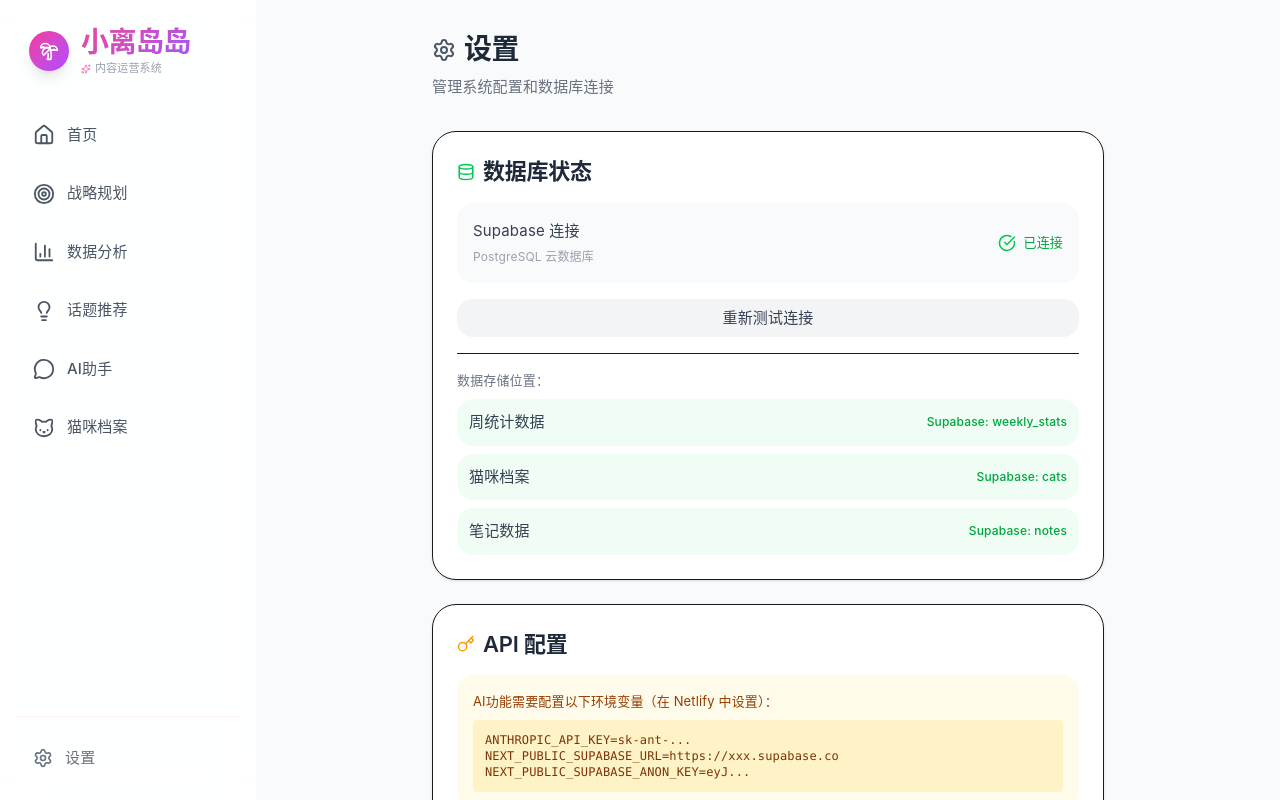
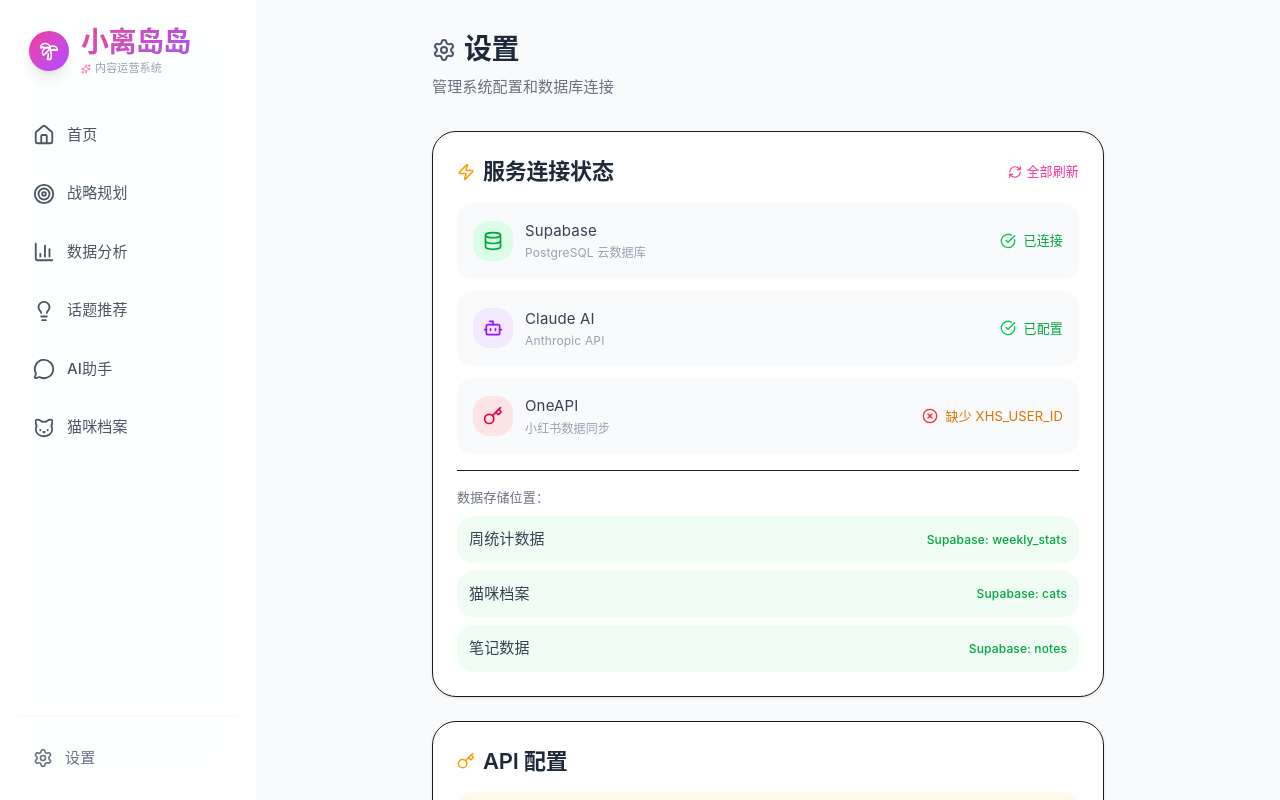
Before and after one commit to brianzhibo-design/DD, a Next.js app: page /settings in a window 1280 px wide. Shown: the top 800 px of the page. Built offline with nearby package versions, Linux system fonts and the light colour scheme; no server answers; the database is empty.

Commit message:
feat: add OneAPI and Claude AI status in settings page

```diff
--- a/src/app/api/chat/route.ts
+++ b/src/app/api/chat/route.ts
@@ -165,6 +165,6 @@
 export async function GET() {
   return NextResponse.json({
     status: 'ok',
-    apiKeyConfigured: !!process.env.ANTHROPIC_API_KEY
+    configured: !!process.env.ANTHROPIC_API_KEY
   })
 }
--- a/src/app/settings/page.tsx
+++ b/src/app/settings/page.tsx
@@ -1,22 +1,73 @@
 'use client';
 
 import { useState, useEffect } from 'react';
-import { Settings, Database, Key, AlertTriangle, CheckCircle, XCircle, RefreshCw } from 'lucide-react';
+import { Settings, Database, Key, AlertTriangle, CheckCircle, XCircle, RefreshCw, Bot, Zap } from 'lucide-react';
 import { testSupabaseConnection } from '@/lib/db';
 
+interface ApiStatus {
+  success: boolean;
+  message: string;
+}
+
 export default function SettingsPage() {
-  const [connectionStatus, setConnectionStatus] = useState<{success: boolean; message: string} | null>(null);
-  const [testing, setTesting] = useState(false);
+  const [supabaseStatus, setSupabaseStatus] = useState<ApiStatus | null>(null);
+  const [claudeStatus, setClaudeStatus] = useState<ApiStatus | null>(null);
+  const [oneapiStatus, setOneapiStatus] = useState<ApiStatus | null>(null);
+  const [testingSupabase, setTestingSupabase] = useState(false);
+  const [testingClaude, setTestingClaude] = useState(false);
+  const [testingOneapi, setTestingOneapi] = useState(false);
 
-  const testConnection = async () => {
-    setTesting(true);
+  const testSupabase = async () => {
+    setTestingSupabase(true);
     const result = await testSupabaseConnection();
-    setConnectionStatus(result);
-    setTesting(false);
+    setSupabaseStatus(result);
+    setTestingSupabase(false);
+  };
+
+  const testClaude = async () => {
+    setTestingClaude(true);
+    try {
+      const response = await fetch('/api/chat', { method: 'GET' });
+      const data = await response.json();
+      if (data.configured) {
+        setClaudeStatus({ success: true, message: '已配置' });
+      } else {
+        setClaudeStatus({ success: false, message: 'API Key 未配置' });
+      }
+    } catch {
+      setClaudeStatus({ success: false, message: '检测失败' });
+    }
+    setTestingClaude(false);
+  };
+
+  const testOneapi = async () => {
+    setTestingOneapi(true);
+    try {
+      const response = await fetch('/api/sync-xhs', { method: 'GET' });
+      const data = await response.json();
+      if (data.configured?.oneapiKey && data.configured?.xhsUserId) {
+        setOneapiStatus({ success: true, message: '已配置' });
+      } else if (data.configured?.oneapiKey) {
+        setOneapiStatus({ success: false, message: '缺少 XHS_USER_ID' });
+      } else if (data.configured?.xhsUserId) {
+        setOneapiStatus({ success: false, message: '缺少 ONEAPI_KEY' });
+      } else {
+        setOneapiStatus({ success: false, message: '未配置' });
+      }
+    } catch {
+      setOneapiStatus({ success: false, message: '检测失败' });
+    }
+    setTestingOneapi(false);
+  };
+
+  const testAllConnections = async () => {
+    testSupabase();
+    testClaude();
+    testOneapi();
   };
 
   useEffect(() => {
-    testConnection();
+    testAllConnections();
   }, []);
 
   return (
@@ -29,46 +80,98 @@
         <p className="text-gray-500">管理系统配置和数据库连接</p>
       </div>
 
-      {/* Database Status */}
+      {/* 服务连接状态 */}
       <div className="bg-white rounded-xl p-6 shadow-sm border mb-6">
-        <h2 className="font-bold text-gray-800 mb-4 flex items-center gap-2">
-          <Database size={18} className="text-green-500" />
-          数据库状态
-        </h2>
+        <div className="flex items-center justify-between mb-4">
+          <h2 className="font-bold text-gray-800 flex items-center gap-2">
+            <Zap size={18} className="text-amber-500" />
+            服务连接状态
+          </h2>
+          <button
+            onClick={testAllConnections}
+            disabled={testingSupabase || testingClaude || testingOneapi}
+            className="text-sm text-pink-500 hover:text-pink-600 flex items-center gap-1 disabled:opacity-50"
+          >
+            <RefreshCw size={14} className={(testingSupabase || testingClaude || testingOneapi) ? 'animate-spin' : ''} />
+            全部刷新
+          </button>
+        </div>
 
-        <div className="space-y-4">
+        <div className="space-y-3">
+          {/* Supabase */}
           <div className="flex items-center justify-between p-4 bg-gray-50 rounded-lg">
-            <div>
-              <p className="font-medium text-gray-700">Supabase 连接</p>
-              <p className="text-xs text-gray-400 mt-1">PostgreSQL 云数据库</p>
+            <div className="flex items-center gap-3">
+              <div className="w-10 h-10 bg-green-100 rounded-lg flex items-center justify-center">
+                <Database size={20} className="text-green-600" />
+              </div>
+              <div>
+                <p className="font-medium text-gray-700">Supabase</p>
+                <p className="text-xs text-gray-400">PostgreSQL 云数据库</p>
+              </div>
             </div>
             <div className="flex items-center gap-2">
-              {testing ? (
-                <RefreshCw size={18} className="text-gray-400 animate-spin" />
-              ) : connectionStatus?.success ? (
-                <CheckCircle size={18} className="text-green-500" />
+              {testingSupabase ? (
+                <RefreshCw size={16} className="text-gray-400 animate-spin" />
+              ) : supabaseStatus?.success ? (
+                <CheckCircle size={16} className="text-green-500" />
               ) : (
-                <XCircle size={18} className="text-red-500" />
+                <XCircle size={16} className="text-red-500" />
               )}
-              <span className={`text-sm ${connectionStatus?.success ? 'text-green-600' : 'text-red-600'}`}>
-                {testing ? '测试中...' : connectionStatus?.success ? '已连接' : '未连接'}
+              <span className={`text-sm ${supabaseStatus?.success ? 'text-green-600' : 'text-red-600'}`}>
+                {testingSupabase ? '检测中' : supabaseStatus?.success ? '已连接' : supabaseStatus?.message || '未连接'}
               </span>
             </div>
           </div>
 
-          {connectionStatus && !connectionStatus.success && (
-            <div className="bg-red-50 border border-red-200 rounded-lg p-4">
-              <p className="text-sm text-red-700">{connectionStatus.message}</p>
+          {/* Claude AI */}
+          <div className="flex items-center justify-between p-4 bg-gray-50 rounded-lg">
+            <div className="flex items-center gap-3">
+              <div className="w-10 h-10 bg-purple-100 rounded-lg flex items-center justify-center">
+                <Bot size={20} className="text-purple-600" />
+              </div>
+              <div>
+                <p className="font-medium text-gray-700">Claude AI</p>
+                <p className="text-xs text-gray-400">Anthropic API</p>
+              </div>
             </div>
-          )}
+            <div className="flex items-center gap-2">
+              {testingClaude ? (
+                <RefreshCw size={16} className="text-gray-400 animate-spin" />
+              ) : claudeStatus?.success ? (
+                <CheckCircle size={16} className="text-green-500" />
+              ) : (
+                <XCircle size={16} className="text-red-500" />
+              )}
+              <span className={`text-sm ${claudeStatus?.success ? 'text-green-600' : 'text-red-600'}`}>
+                {testingClaude ? '检测中' : claudeStatus?.success ? '已配置' : claudeStatus?.message || '未配置'}
+              </span>
+            </div>
+          </div>
 
-          <button
-            onClick={testConnection}
-            disabled={testing}
-            className="w-full py-2 bg-gray-100 text-gray-700 rounded-lg hover:bg-gray-200 transition-colors disabled:opacity-50"
-          >
-            {testing ? '测试中...' : '重新测试连接'}
-          </button>
+          {/* OneAPI */}
+          <div className="flex items-center justify-between p-4 bg-gray-50 rounded-lg">
+            <div className="flex items-center gap-3">
+              <div className="w-10 h-10 bg-rose-100 rounded-lg flex items-center justify-center">
+                <Key size={20} className="text-rose-600" />
+              </div>
+              <div>
+                <p className="font-medium text-gray-700">OneAPI</p>
+                <p className="text-xs text-gray-400">小红书数据同步</p>
+              </div>
+            </div>
+            <div className="flex items-center gap-2">
+              {testingOneapi ? (
+                <RefreshCw size={16} className="text-gray-400 animate-spin" />
+              ) : oneapiStatus?.success ? (
+                <CheckCircle size={16} className="text-green-500" />
+              ) : (
+                <XCircle size={16} className="text-red-500" />
+              )}
+              <span className={`text-sm ${oneapiStatus?.success ? 'text-green-600' : 'text-amber-600'}`}>
+                {testingOneapi ? '检测中' : oneapiStatus?.success ? '已配置' : oneapiStatus?.message || '未配置'}
+              </span>
+            </div>
+          </div>
         </div>
 
         <div className="mt-4 pt-4 border-t">
```
